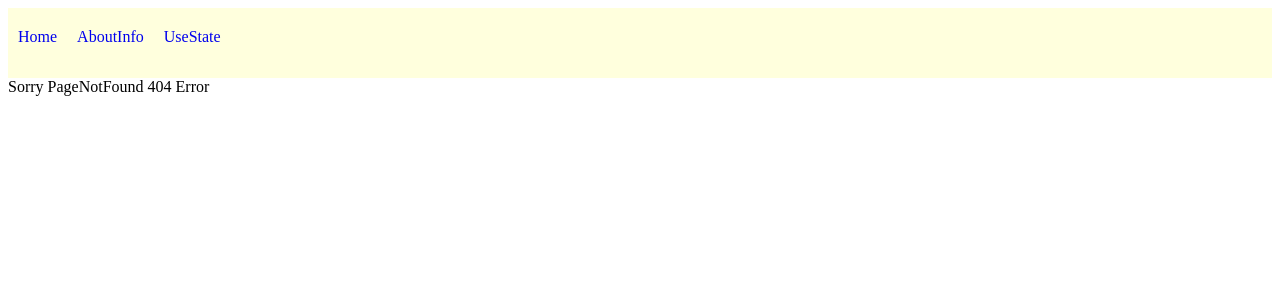
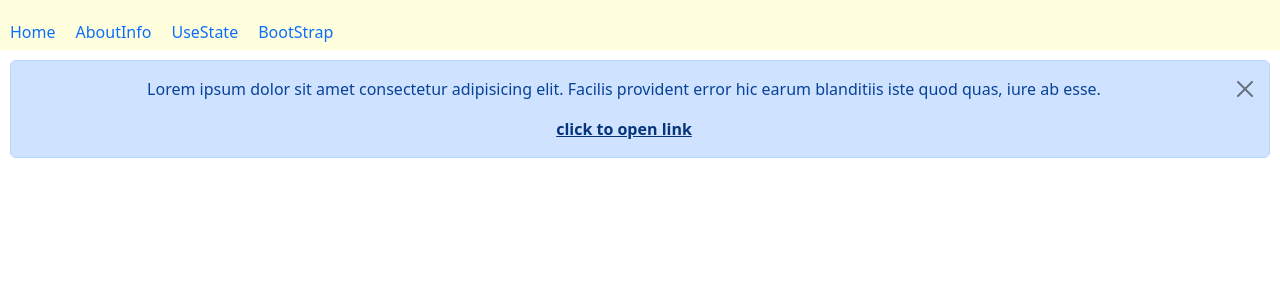
Before and after one commit to MMP0786/reactPractice, a React (Create React App) app: page /BootStrap in a window 1280 px wide. Before the commit this address had no page. Shown: the top 300 px of the page. Built offline with nearby package versions, Linux system fonts and the light colour scheme.

Commit message:
bootstrap alert

```diff
--- a/package.json
+++ b/package.json
@@ -6,9 +6,11 @@
     "@testing-library/jest-dom": "^5.16.5",
     "@testing-library/react": "^13.4.0",
     "@testing-library/user-event": "^13.5.0",
+    "bootstrap": "^5.2.3",
     "prop-types": "^15.8.1",
     "props-type": "^1.0.1",
     "react": "^18.2.0",
+    "react-bootstrap": "^2.7.2",
     "react-dom": "^18.2.0",
     "react-router-dom": "^6.8.1",
     "react-scripts": "5.0.1",
--- a/src/App.js
+++ b/src/App.js
@@ -17,6 +17,7 @@ import "./App.css"
 import { Route, Routes } from "react-router-dom";
 import NavLink from "./NavLink";
 import PageNotFound from "./PageNotFound";
+import BootstrapPractice from "./BootstrapPractice";
 
 // export const myContext = createContext()
 function App(){
@@ -37,6 +38,7 @@ function App(){
                 <Route path="login" element={<MultiCheckbox/>}/>
             </Route>
             <Route path="/about" element={ <ListUpdate/>}/>
+            <Route path="/BootStrap" element={ <BootstrapPractice/>}/>
             <Route path="/use" element={<UseState/>}/>
             <Route path="*" element={<PageNotFound/>}/>
         </Routes>
--- /dev/null
+++ b/src/BootstrapPractice.js
@@ -0,0 +1,33 @@
+import React, { useState } from 'react'
+import {Alert, Button} from "react-bootstrap"
+import "bootstrap/dist/css/bootstrap.min.css"
+
+function BootstrapPractice() {
+    const [show, setShow] = useState(true)
+
+    if(show){
+    return (
+
+        <Alert className='App' onClose={()=> setShow(false)} dismissible>
+    <p>
+        Lorem ipsum dolor sit amet consectetur adipisicing elit. Facilis provident error hic earum blanditiis iste quod quas, iure ab esse.
+    </p>
+    <Alert.Link href='google.com'>
+        click to open link
+    </Alert.Link>
+</Alert>
+         )
+    }
+  return (
+      <div className='App'>
+        <Button>Submit</Button>
+        <Button variant='dark' size='lg'>Submit</Button>
+        <Button variant='light' size='lg'>Submit</Button>
+        <Button variant='warning' size='lg'>Submit</Button>
+        <Button variant='success' size='lg'>Submit</Button>
+        <Button variant='danger' size='sm'>Submit</Button>
+    </div>
+  )
+}
+
+export default BootstrapPractice
--- a/src/NavLink.js
+++ b/src/NavLink.js
@@ -12,6 +12,7 @@ function NavLink() {
         <Link to="/" style={styled}>Home</Link>
         <Link to="/about" style={styled}>AboutInfo</Link>
         <Link to={"/use"} style={styled}>UseState</Link>
+        <Link to={"/BootStrap"} style={styled}>BootStrap</Link>
         {/* <Link to={"/about"} style={styled}>About Info</Link> */}
     </div>
   )
```
Also changed, not shown: 1 other file (tests, documents, lock files or other folders).
